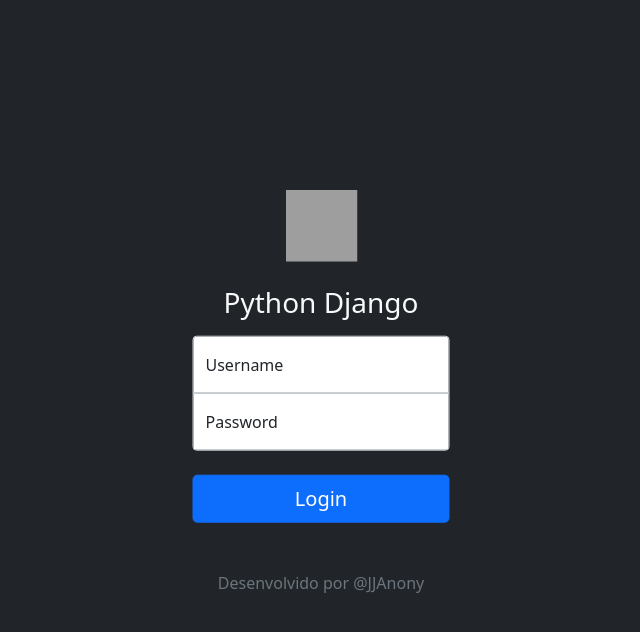
After one commit to JJAnony/PythonDjango, a Django app: page /login/ in a window 1280 px wide. The commit adds this page. Shown: the top 632 px of the page, without its empty margins (319-959 px from the left). Run offline with Django 3.2, Linux system fonts and the light colour scheme; grey boxes are pictures that could not be loaded.

Commit message:
Created login and logout

```diff
--- a/PythonDjango/urls.py
+++ b/PythonDjango/urls.py
@@ -6,6 +6,9 @@ from django.views.generic import RedirectView
 urlpatterns = [
     path('admin/', admin.site.urls),
     path('hello/<name>/', views.hello),
+    path('login/', views.login_user),
+    path('login/submit/', views.submit),
+    path('logout/', views.logout_user),
     path('schedule/', views.list_events),
     path('', RedirectView.as_view(url='/schedule/'))
 ]
--- a/core/views.py
+++ b/core/views.py
@@ -1,14 +1,40 @@
-from django.shortcuts import render, HttpResponse
+from django.shortcuts import render, HttpResponse, redirect
 from core.models import Event
+from django.contrib.auth.decorators import login_required
+from django.contrib.auth import authenticate, login, logout
+from django.contrib import messages
 
 
 # Create your views here.
 
-def hello(requests, name):
+def hello(request, name):
     return HttpResponse('<h1>Hello {}</h1>'.format(name))
 
 
-def list_events(requests):
-    event = Event.objects.filter(user=requests.user)
+def login_user(request):
+    return render(request, 'login.html')
+
+
+def logout_user(request):
+    logout(request)
+    return redirect('/')
+
+
+def submit(request):
+    if request.POST:
+        username = request.POST.get('username')
+        password = request.POST.get('password')
+        user = authenticate(username=username, password=password)
+        if user is not None:
+            login(request, user)
+            return redirect('/')
+        else:
+            messages.error(request, 'Usuario ou Senha Invalidos')
+    return redirect('/login')
+
+
+@login_required(login_url='/login/')
+def list_events(request):
+    event = Event.objects.filter(user=request.user)
     response = {'events': event}
-    return render(requests, 'schedule.html', response)
+    return render(request, 'schedule.html', response)
--- /dev/null
+++ b/templates/login.html
@@ -0,0 +1,51 @@
+<!DOCTYPE html>
+<html lang="en">
+<head>
+    {% include "header.html" %}
+    <style>
+    .form-signin input[type="text"] {
+        margin-bottom: -1px;
+        border-bottom-right-radius: 0;
+        border-bottom-left-radius: 0;
+    }
+    .form-signin input[type="password"] {
+        border-top-left-radius: 0;
+        border-top-right-radius: 0;
+    }
+
+
+
+
+
+    </style>
+</head>
+<body class="text-center bg-dark text-light">
+<div class="position-absolute top-50 start-50 translate-middle">
+    <form class="form-signin" action="submit/" method="POST"> {% csrf_token %}
+        <img class="mb-4" src="https://logos-download.com/wp-content/uploads/2016/10/Python_logo_icon.png" alt=""
+             width="72" height="72">
+        <h1 class="h3 mb-3 fw-normal">Python Django</h1>
+        {% for message in messages %}
+        <div class="alert alert-danger d-flex align-items-center" role="alert">
+            <svg xmlns="http://www.w3.org/2000/svg" width="24" height="24" fill="currentColor"
+                 class="bi bi-exclamation-triangle-fill flex-shrink-0 me-2" viewBox="0 0 16 16" role="img"
+                 aria-label="Warning:">
+                <path d="M8.982 1.566a1.13 1.13 0 0 0-1.96 0L.165 13.233c-.457.778.091 1.767.98 1.767h13.713c.889 0 1.438-.99.98-1.767L8.982 1.566zM8 5c.535 0 .954.462.9.995l-.35 3.507a.552.552 0 0 1-1.1 0L7.1 5.995A.905.905 0 0 1 8 5zm.002 6a1 1 0 1 1 0 2 1 1 0 0 1 0-2z"/>
+            </svg>
+            <div>{{message}}</div>
+        </div>
+        {% endfor %}
+        <div class="form-floating text-dark">
+            <input type="text" class="form-control" id="floatingInput" placeholder="Username" name="username">
+            <label for="floatingInput">Username</label>
+        </div>
+        <div class="form-floating text-dark">
+            <input type="password" class="form-control" id="floatingPassword" placeholder="Password" name="password">
+            <label for="floatingPassword">Password</label>
+        </div>
+        <button class="w-100 mt-4 btn btn-lg btn-primary" type="submit">Login</button>
+        <p class="mt-5 mb-3 text-muted">Desenvolvido por @JJAnony</p>
+    </form>
+</div>
+</body>
+</html>
--- a/templates/navbar.html
+++ b/templates/navbar.html
@@ -1,7 +1,9 @@
 <nav class="navbar navbar-expand-lg navbar-dark bg-dark">
     <div class="container">
         <a class="navbar-brand">
-            <img src="https://logos-download.com/wp-content/uploads/2016/10/Python_logo_icon.png" alt="" width="30" height="30"> PythonDjango
+            <img src="https://logos-download.com/wp-content/uploads/2016/10/Python_logo_icon.png" alt="" width="30"
+                 height="30"> Python Django
         </a>
+        <a class="btn btn-outline-primary" href="/logout">Logout</a>
     </div>
 </nav>
```
Also changed, not shown: db.sqlite3.
